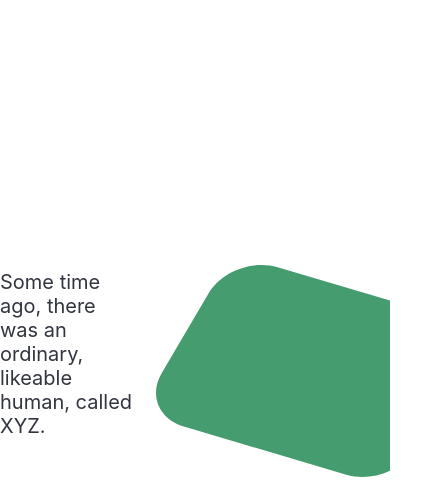
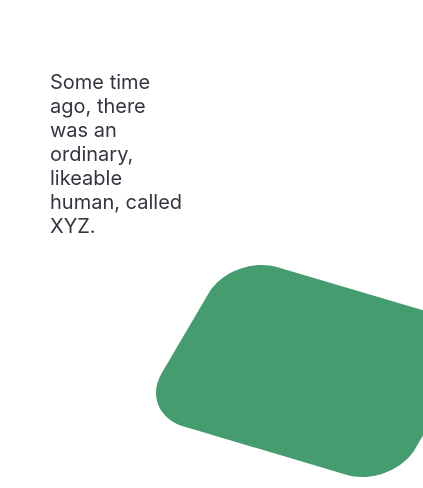
Before and after one commit to schwuchow/wohnlust, a React (Create React App) app: page /story in a window 390 px wide. Shown: the part 157-645 px from the top of the page, 423 px wide, since content can reach past the window. Built offline with nearby package versions, Linux system fonts and the light colour scheme; no server answers.

Commit message:
fixed story scroll & nav highlight

```diff
--- a/src/app/App.scss
+++ b/src/app/App.scss
@@ -2,7 +2,6 @@
   font-size: 2rem;
   text-align: center;
   color: var(--c-dark-grey);
-  overflow-x: hidden;
   display: grid;
   grid-template-rows: 15vh 85vh;
   grid-template-columns: 1fr 70% 1fr;
--- a/src/features/navigation/Navigation.scss
+++ b/src/features/navigation/Navigation.scss
@@ -94,18 +94,12 @@ nav {
         }
 
         &:hover {
-            // transform: scaleX(1.2);
-            // transform: scaleX(7) scaleY(18);
             width: 65rem;
             height: 70rem;
             top: 10rem;
             right: -30rem;
             background-color: rgba(126, 70, 70, 1);
             border-radius: 50%;
-
-            &::before, &::after {
-                // opacity: 0;
-            }
 
             &::before {
                 content: '';
@@ -134,7 +128,6 @@ nav {
         }
 
         .currentNav {
-
             background-color: rgba(126, 70, 70, 1);
 
             &::before,
--- a/src/index.scss
+++ b/src/index.scss
@@ -34,6 +34,7 @@ html {
   box-sizing: border-box;
   font-size: 62.5%; // 10px/16px -> 1rem = 10px
   scroll-behavior: smooth;
+  overflow-x: hidden;
 }
 
 body {
--- a/src/layouts/Story.js
+++ b/src/layouts/Story.js
@@ -68,7 +68,6 @@ const Story = () => {
     }
 
     const resetMsg = () => {
-        debugger
         setTextAreaValue(defaultTextAreaValue);
         setDeleteBtn(!deleteBtnSelected);
     }
--- a/src/layouts/layouts.scss
+++ b/src/layouts/layouts.scss
@@ -1,6 +1,4 @@
 .layout {
-    grid-row: 2 / span 1;
-    grid-column: 2 / span 1;
     margin-top: 10rem;
     position: absolute;
     width: 100%;
@@ -36,7 +34,7 @@
             .info-box {
                 position: absolute;
                 top: -15rem;
-                right: -30rem;
+                right: 0rem;
                 background-color: rgba(255, 217, 0, .2);
                 font-size: 1.5rem;
                 text-align: left;
@@ -143,11 +141,11 @@
             width: 50%;
             opacity: 0;
             transition: .5s;
-            margin-top: 40rem;
+            margin-bottom: 30rem;
 
             @media screen and (max-width: 767px) {
                 font-size: 2rem;
-                margin-top: 20rem;
+                margin: 0 5rem 20rem;
             }
         }
 
@@ -271,8 +269,4 @@
             }
         }
     }
-
-    @media screen and (max-width: 767px) {
-        grid-column: 1 / span 3;
-    }
 }
```
